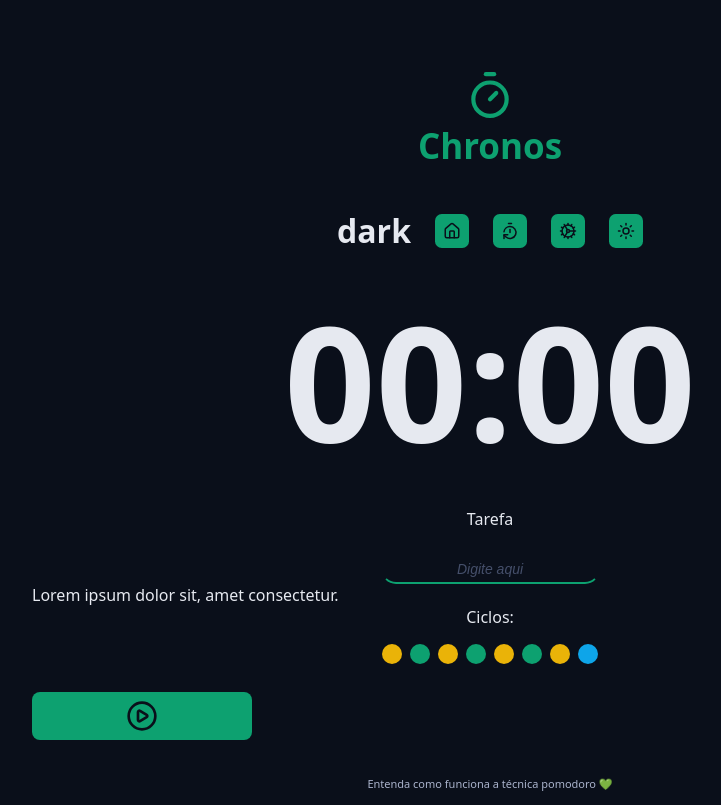
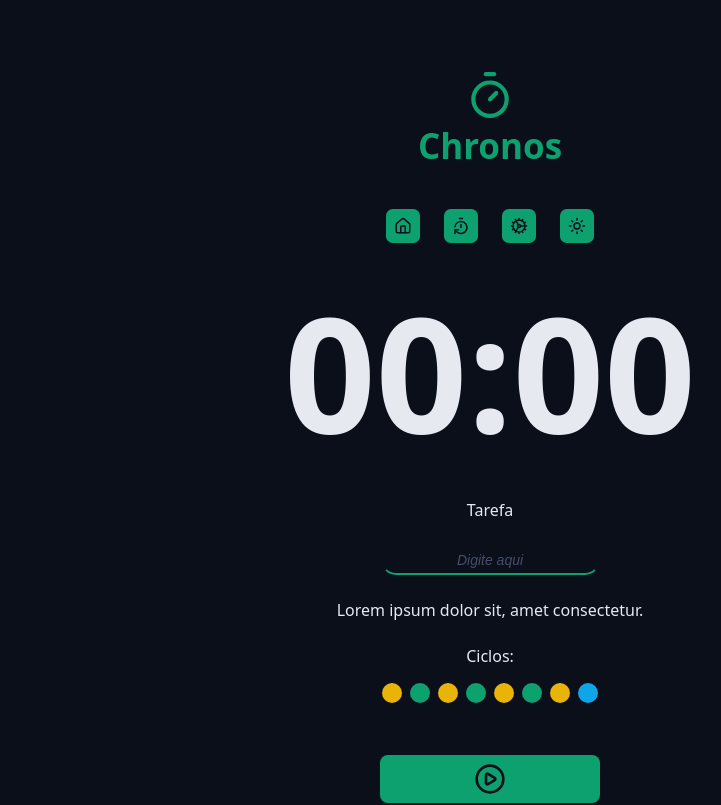
Before and after one commit to Dev-Isaque/chronos-pomodoro, a React (Vite) app: page / in a window 1280 px wide. Shown: the top 805 px of the page, without its empty margins (150-871 px from the left). Built offline with nearby package versions, Linux system fonts and the light colour scheme.

Commit message:
Ajustando o componente MainForm e Menu

```diff
--- a/src/components/MainForm/index.tsx
+++ b/src/components/MainForm/index.tsx
@@ -2,12 +2,11 @@ import { PlayCircleIcon } from 'lucide-react';
 import { Cycles } from '../Cycles';
 import { DefaultButton } from '../DefaultButton';
 import { DefaultInput } from '../DefaultInput';
-import styles from './styles.module.css';
 
 export function MainForm() {
   return (
     <form className='form' action=''>
-      <div className={styles.mainForm}>
+      <div className='formRow'>
         <DefaultInput
           labelText='Tarefa'
           id='task'
--- a/src/components/MainForm/styles.module.css
+++ /dev/null
@@ -1,15 +0,0 @@
-.mainForm {
-    display: flex;
-    align-items: center;
-    justify-content: center;
-    flex-direction: column;
-    gap: 2.4rem;
-}
-
-.formRow {
-    display: flex;
-    align-items: center;
-    justify-content: center;
-    flex-direction: column;
-    gap: 2.4rem;
-}
--- a/src/components/Menu/index.tsx
+++ b/src/components/Menu/index.tsx
@@ -1,20 +1,26 @@
-import { CogIcon, HouseIcon, MoonIcon, SunIcon, TimerResetIcon } from 'lucide-react';
+import {
+  CogIcon,
+  HouseIcon,
+  MoonIcon,
+  SunIcon,
+  TimerResetIcon,
+} from 'lucide-react';
 import styles from './styles.module.css';
 import { useEffect, useState } from 'react';
 
 type AvailableThemes = 'dark' | 'light';
 
 export function Menu() {
-    const [theme, setTheme] = useState<AvailableThemes>(() => {
-    const savedTheme = localStorage.getItem('theme') as AvailableThemes || 'dark';
+  const [theme, setTheme] = useState<AvailableThemes>(() => {
+    const savedTheme =
+      (localStorage.getItem('theme') as AvailableThemes) || 'dark';
     return savedTheme;
   });
-
 
   const nextThemeIcon = {
     dark: <SunIcon />,
     light: <MoonIcon />,
-  }
+  };
 
   function handleThmeChange(
     event: React.MouseEvent<HTMLAnchorElement, MouseEvent>,
@@ -26,8 +32,6 @@ export function Menu() {
       const nextTheme = prevTheme === 'dark' ? 'light' : 'dark';
       return nextTheme;
     });
-
-
   }
 
   /*  useEffect(() => {
@@ -46,8 +50,6 @@ export function Menu() {
 
   return (
     <div className={styles.menu}>
-      <h1>{theme}</h1>
-
       <a
         className={styles['menu-link']}
         href='#'
--- a/src/styles/global.css
+++ b/src/styles/global.css
@@ -15,3 +15,19 @@ body {
     background: var(--gray-900);
     color: var(--text-default);
 }
+
+.form {
+    display: flex;
+    align-items: center;
+    justify-content: center;
+    flex-direction: column;
+    gap: 2.4rem;
+}
+
+.formRow {
+    display: flex;
+    align-items: center;
+    justify-content: center;
+    flex-direction: column;
+    gap: 2.4rem;
+}
```
Also changed, not shown: src/components/templates/MainTemplate/index.tsx (+4 -4 lines).
